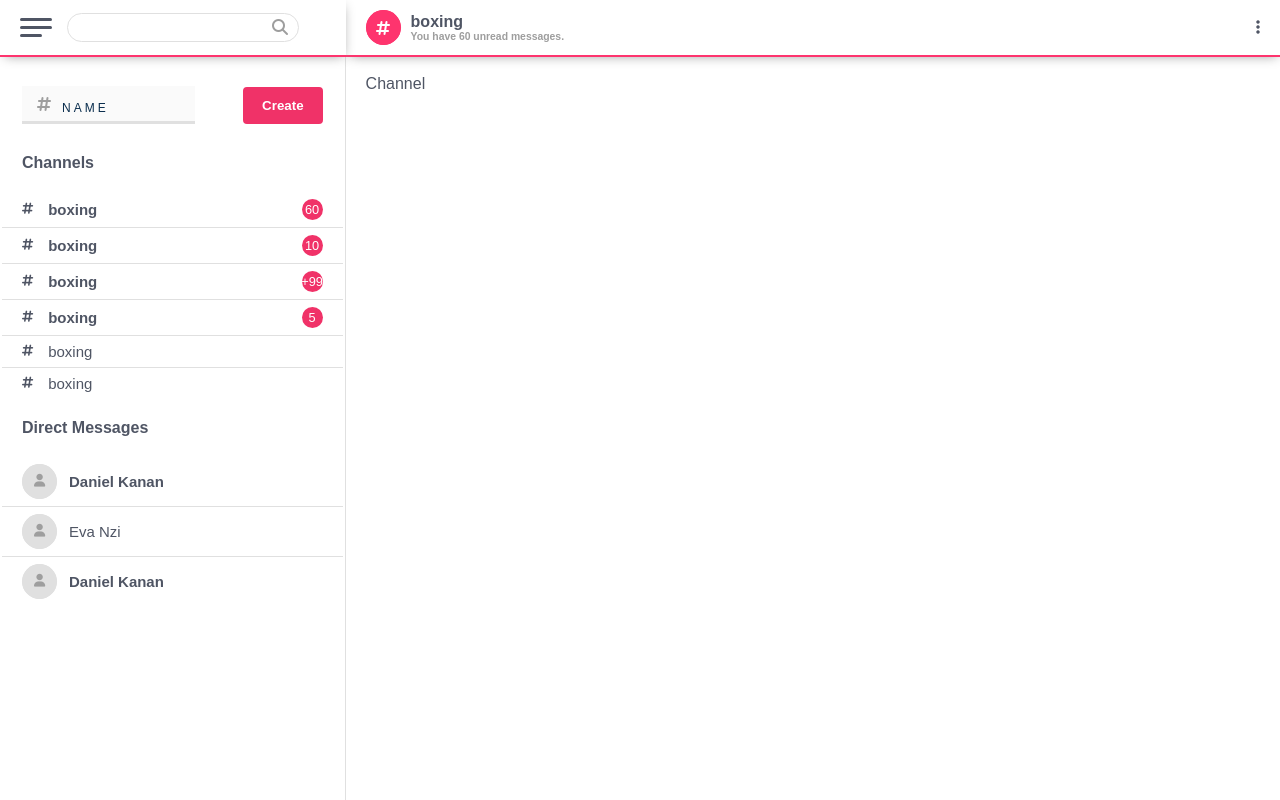
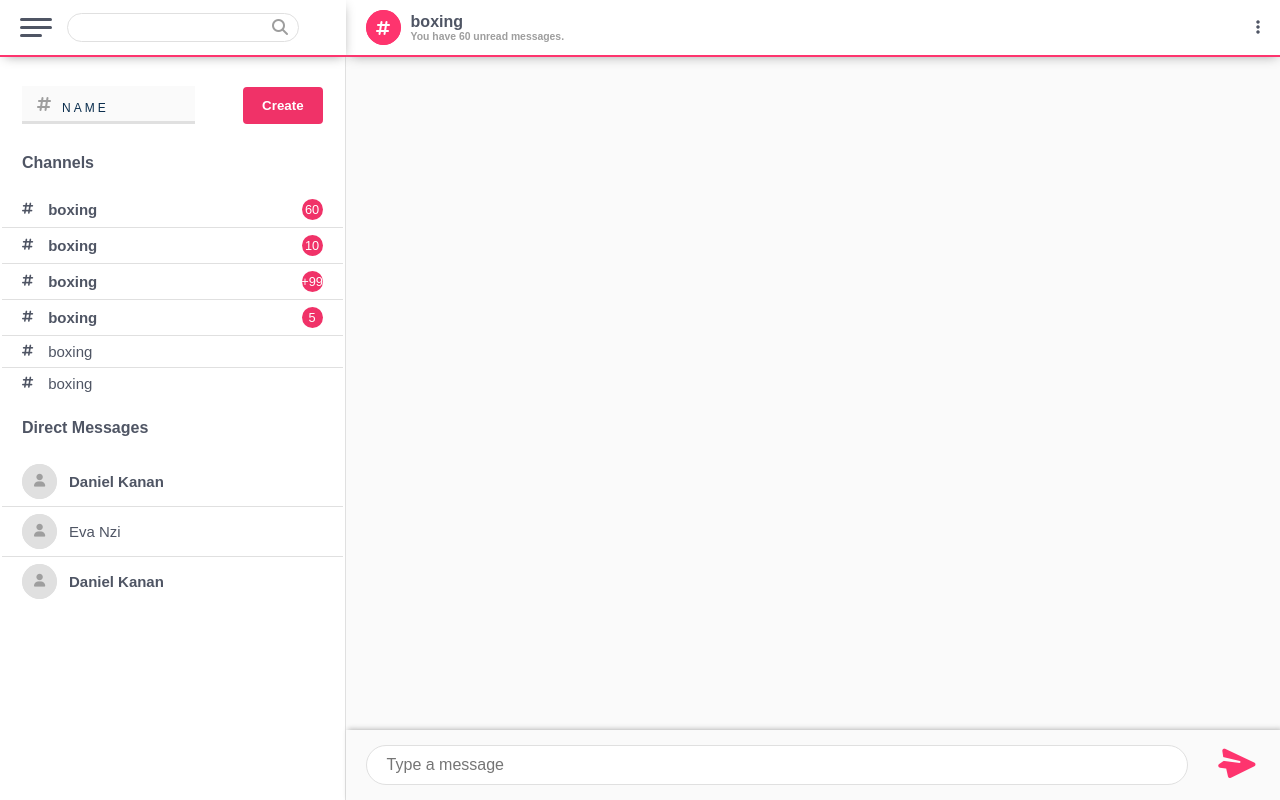
Before and after one commit to danielkanangila/web50-project2, a React (Create React App) app in the folder frontend/: page /user/channels/1 in a window 1280 px wide. Built offline with nearby package versions, Linux system fonts and the light colour scheme.

Commit message:
updated bottom nav

```diff
--- a/frontend/src/components/BottomNav.js
+++ b/frontend/src/components/BottomNav.js
@@ -5,7 +5,7 @@ import { NavLink } from "react-router-dom";
 import colors from "./../config/colors";
 import Icon from "./Icon";
 
-const BottomNav = ({ items }) => {
+const BottomNav = ({ items, visible }) => {
   return (
     <Wrapper>
       {items.map((item) => (
--- a/frontend/src/components/messages/MessageInputBox.js
+++ b/frontend/src/components/messages/MessageInputBox.js
@@ -46,7 +46,7 @@ const Wrapper = styled.div`
     padding: 10px 20px;
     border: 1px solid ${colors.lightgray};
     border-radius: 25px;
-    width: 94%;
+    width: 92%;
     background-color: ${colors.white};
     font-size: 100%;
   }
--- a/frontend/src/pages/Channel.js
+++ b/frontend/src/pages/Channel.js
@@ -7,6 +7,7 @@ import { formatToolBarSubMessages } from "../utils";
 import { ImageCircle } from "../components";
 import colors from "../config/colors";
 import { channels } from "./../devData.js";
+import { MessageContainer } from "../components/messages";
 
 const Channel = () => {
   const toolbar = useToolbar();
@@ -38,7 +39,11 @@ const Channel = () => {
     });
   };
 
-  return <Wrapper className="container">Channel</Wrapper>;
+  return (
+    <Wrapper>
+      <MessageContainer />
+    </Wrapper>
+  );
 };
 
 const Wrapper = styled.div``;
--- a/frontend/src/pages/Dashboard.js
+++ b/frontend/src/pages/Dashboard.js
@@ -7,6 +7,7 @@ import Home from "./Home";
 import Messages from "./Messages";
 import Message from "./Message";
 import Profile from "./Profile";
+import { useAppContext } from "./../hooks/useAppContext";
 
 const toolbarMenuItems = [
   { name: "Create Channel", path: "/create-channel", icon: "plus" },
--- a/frontend/src/pages/Home.js
+++ b/frontend/src/pages/Home.js
@@ -4,11 +4,13 @@ import { useToolbar } from "../hooks/useToolbar";
 import { useWindowSize } from "../hooks/useWindowSize";
 import Messages from "./Messages";
 import Channels from "./Channels";
+import { useAppContext } from "../hooks/useAppContext";
 
 const Home = () => {
   const toolbar = useToolbar();
   const [hasMessages, setHasMessages] = useState(true);
   const windowSize = useWindowSize();
+  const appContext = useAppContext();
 
   useEffect(() => {
     toolbar.setContent({
```
